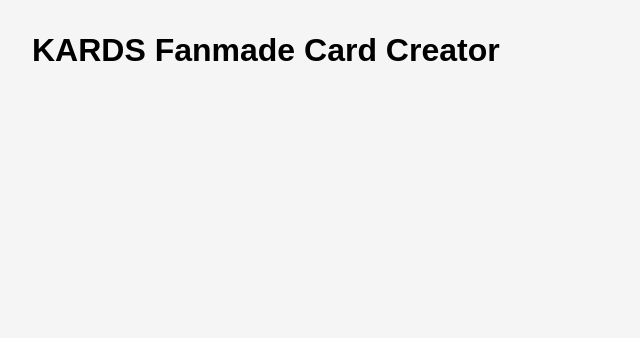
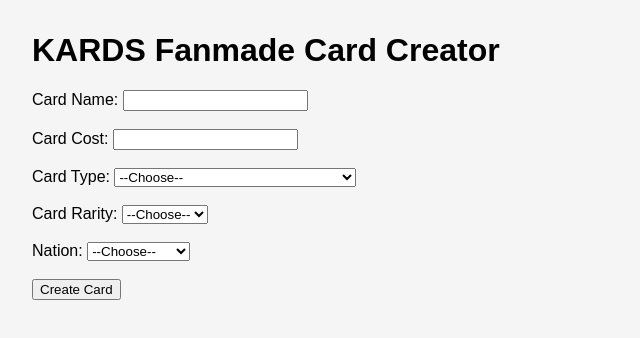
Before and after one commit to TheBlackSlender/KARDS-FORGE, a plain HTML site: page index.html in a window 1280 px wide. Shown: the whole page, without its empty margins (0-640 px from the left). Drawn offline with Linux system fonts and the light colour scheme.

Commit message:
DO IT FAST

```diff
--- a/index.html
+++ b/index.html
@@ -8,8 +8,83 @@
 <body>
   <h1>KARDS Fanmade Card Creator</h1>
   <div id="card-form">
-    <!-- Form content will go here -->
-  </div>
+  <form id="cardCreatorForm">
+    <label>
+      Card Name:
+      <input type="text" name="cardName" required>
+    </label><br><br>
+    <label>
+      Card Cost:
+      <input type="number" name="cardCost" min="0" required>
+    </label><br><br>
+    <label>
+      Card Type:
+      <select name="cardType" required>
+        <option value="">--Choose--</option>
+        <option value="Infantry">Short Range Unit - Infantry</option>
+        <option value="Tank">Short Range Unit - Tank</option>
+        <option value="Artillery">Long Range Unit - Artillery</option>
+        <option value="Fighter">Long Range Unit - Fighter</option>
+        <option value="Bomber">Long Range Unit - Bomber</option>
+        <option value="Order">Non-Combat Card - Order</option>
+        <option value="Countermeasure">Non-Combat Card - Countermeasure</option>
+      </select>
+    </label><br><br>
+    <label>
+      Card Rarity:
+      <select name="cardRarity" required>
+        <option value="">--Choose--</option>
+        <option>No Rarity</option>
+        <option>Standard</option>
+        <option>Limited</option>
+        <option>Special</option>
+        <option>Elite</option>
+      </select>
+    </label><br><br>
+    <label>
+      Nation:
+      <select name="nation" required>
+        <option value="">--Choose--</option>
+        <option>Soviet Union</option>
+        <option>United States</option>
+        <option>Japan</option>
+        <option>Germany</option>
+        <option>Britain</option>
+        <option>France</option>
+        <option>Italy</option>
+        <option>Poland</option>
+        <option>Finland</option>
+      </select>
+    </label><br><br>
+    <!-- Unit-specific fields -->
+    <div id="unitFields" style="display:none;">
+      <label>
+        Operation Cost:
+        <input type="number" name="operationCost" min="0">
+      </label><br><br>
+      <label>
+        Attack:
+        <input type="number" name="attack" min="0">
+      </label><br><br>
+      <label>
+        Defense:
+        <input type="number" name="defense" min="0">
+      </label><br><br>
+      <label>
+        Keywords and Abilities:
+        <input type="text" name="keywords">
+      </label><br><br>
+    </div>
+    <!-- Non-Combat fields -->
+    <div id="nonCombatFields" style="display:none;">
+      <label>
+        Effect:
+        <input type="text" name="effect">
+      </label><br><br>
+    </div>
+    <button type="submit">Create Card</button>
+  </form>
+</div>
   <script src="script.js"></script>
 </body>
 </html>
```
